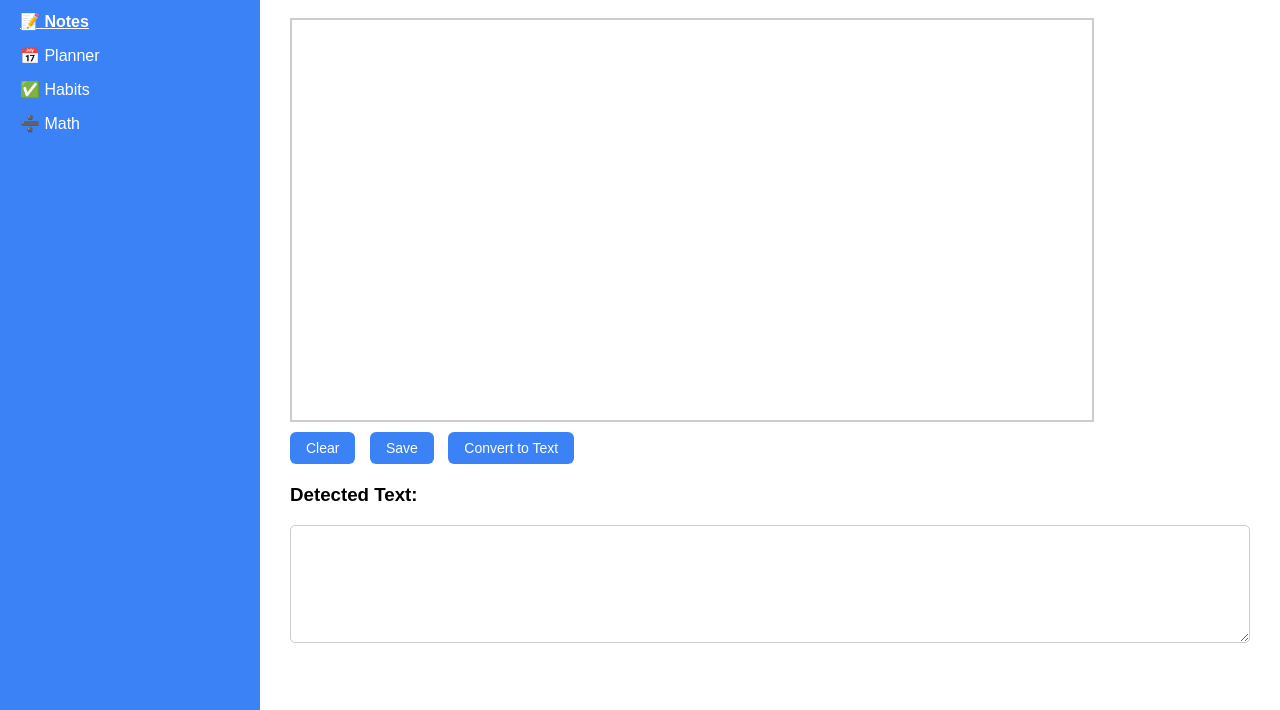
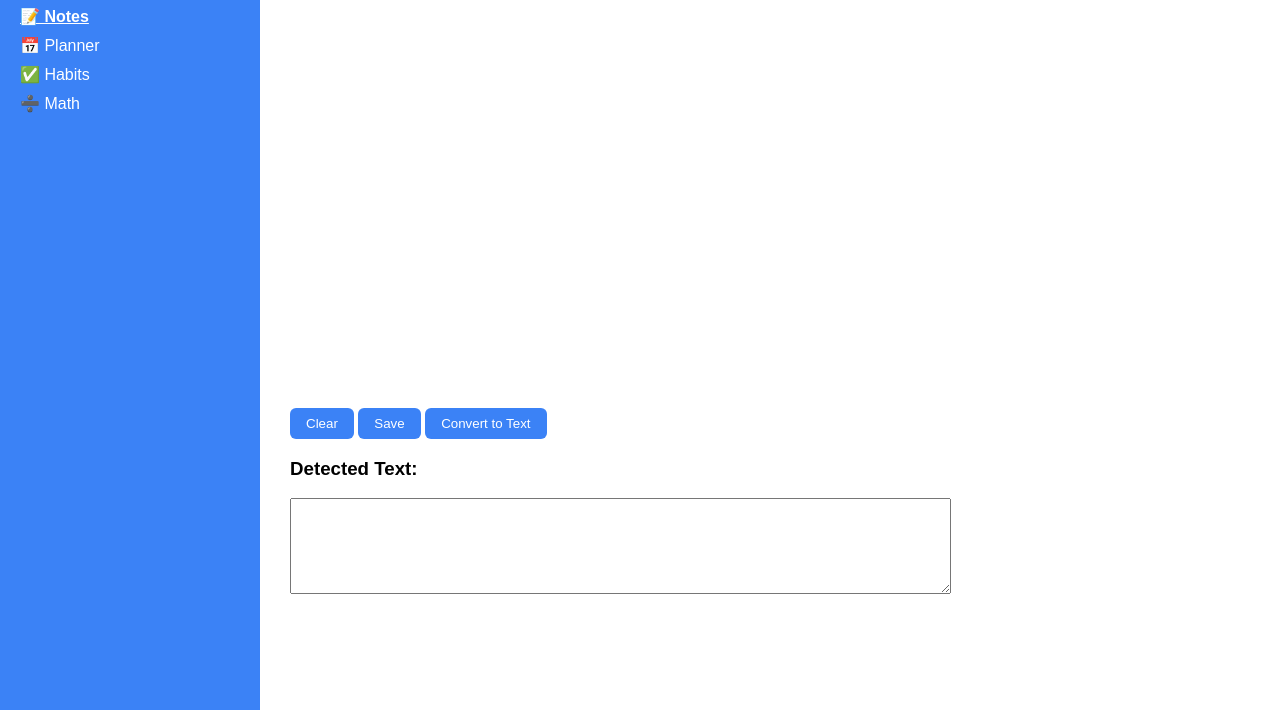
Before and after one commit to Navdeep-Codes/Scribbly, a website: page views/notes.html in a window 1280 px wide. Shown: the part 90-800 px from the top of the page. Drawn offline with Linux system fonts and the light colour scheme.

Commit message:
Update notes.css

```diff
--- a/public/css/notes.css
+++ b/public/css/notes.css
@@ -1,8 +1,7 @@
-
 body {
   margin: 0;
   font-family: Arial, sans-serif;
-  background-color: #f5f5f5;
+  background-color: #f7f7f7;
 }
 
 .container {
@@ -19,7 +18,6 @@ body {
 
 .sidebar h2 {
   margin-top: 0;
-  font-size: 24px;
 }
 
 .sidebar ul {
@@ -28,17 +26,15 @@ body {
 }
 
 .sidebar li {
-  margin-bottom: 15px;
+  margin: 10px 0;
 }
 
 .sidebar a {
   color: white;
   text-decoration: none;
-  font-size: 16px;
 }
 
-.sidebar a.active,
-.sidebar a:hover {
+.sidebar a.active {
   font-weight: bold;
   text-decoration: underline;
 }
@@ -46,49 +42,44 @@ body {
 .content {
   flex-grow: 1;
   padding: 30px;
+  background-color: white;
   overflow-y: auto;
-  background: white;
 }
 
-.canvas-wrapper {
-  border: 2px solid #ccc;
-  display: inline-block;
-  background-color: white;
+input#noteTitle,
+textarea#noteContent {
+  width: 100%;
   margin-top: 10px;
+  padding: 10px;
+  font-size: 16px;
+  border: 1px solid #ccc;
+  border-radius: 6px;
 }
 
-canvas {
-  cursor: crosshair;
-  display: block;
+.buttons {
+  margin: 10px 0;
 }
 
-.canvas-controls {
-  margin-top: 10px;
-}
-
-.canvas-controls button {
+button {
   padding: 8px 16px;
-  margin-right: 10px;
   background-color: #3b82f6;
   color: white;
   border: none;
   border-radius: 6px;
   cursor: pointer;
-  font-size: 14px;
 }
 
-.canvas-controls button:hover {
+button:hover {
   background-color: #2563eb;
 }
-#ocrResult {
-  margin-top: 20px;
+
+#notesList {
+  list-style: none;
+  padding-left: 0;
 }
 
-#ocrResult textarea {
-  width: 100%;
-  padding: 10px;
-  font-size: 14px;
-  resize: vertical;
-  border: 1px solid #ccc;
-  border-radius: 5px;
+#notesList li {
+  padding: 6px;
+  border-bottom: 1px solid #ddd;
+  cursor: pointer;
 }
```
